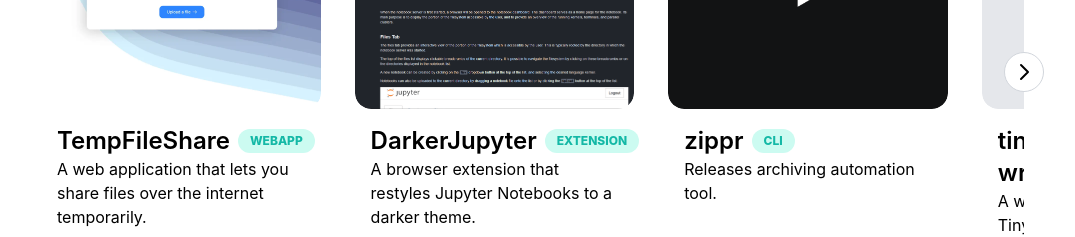
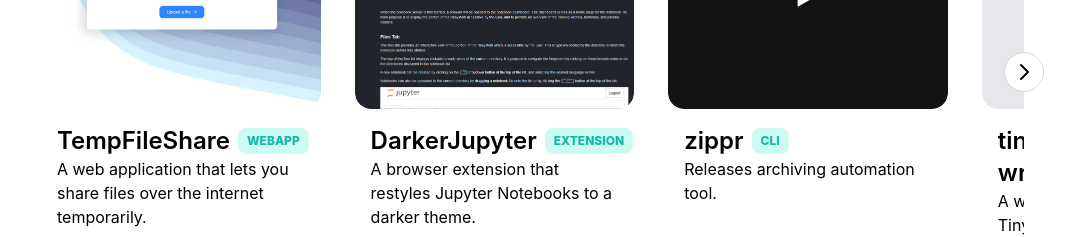
Before and after one commit to iamkentleom/website-v3, a Vue app: page / in a window 1280 px wide. Shown: the part 1480-1717 px from the top of the page, without its empty margins (112-1187 px from the left). Built offline with nearby package versions, Linux system fonts and the light colour scheme; no server answers; a web font is replaced by a local one.

Commit message:
feat(ProjectCard): less curve on type pill

```diff
--- a/src/components/ProjectCard.vue
+++ b/src/components/ProjectCard.vue
@@ -1,6 +1,6 @@
 <template>
   <li
-    class="rounded-3xl overflow-hidden p-2 hover:bg-gray-100 hover:border-gray-200 border border-transparent"
+    class=" group rounded-3xl overflow-hidden p-2 hover:bg-gray-100 hover:border-gray-200 border border-transparent"
   >
     <a :href="url" target="_blank" rel="noreferrer">
       <div class="container">
@@ -24,7 +24,7 @@
         <div class="flex items-center">
           <h1 class="text-2xl font-semibold">{{ title }}</h1>
           <p
-            class="bg-teal-100 uppercase text-xs text-teal-500 font-extrabold ml-2 px-3 py-1 rounded-full"
+            class="border group-hover:border-teal-200 bg-teal-100 border-teal-100 uppercase text-xs text-teal-500 font-extrabold ml-2 px-2 py-1 rounded-lg"
           >
             {{ type }}
           </p>
```
